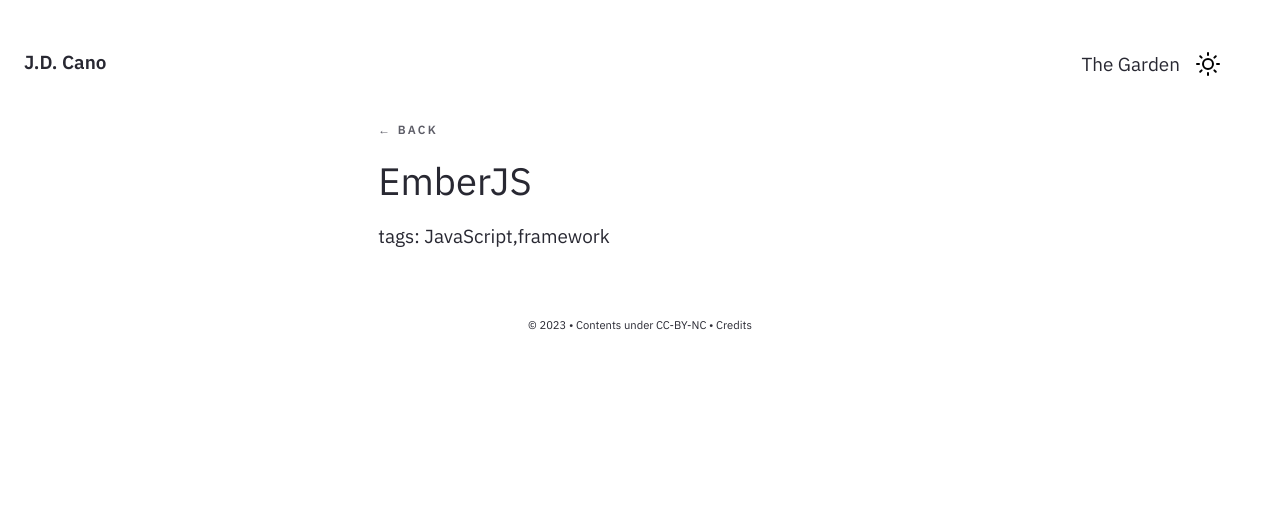
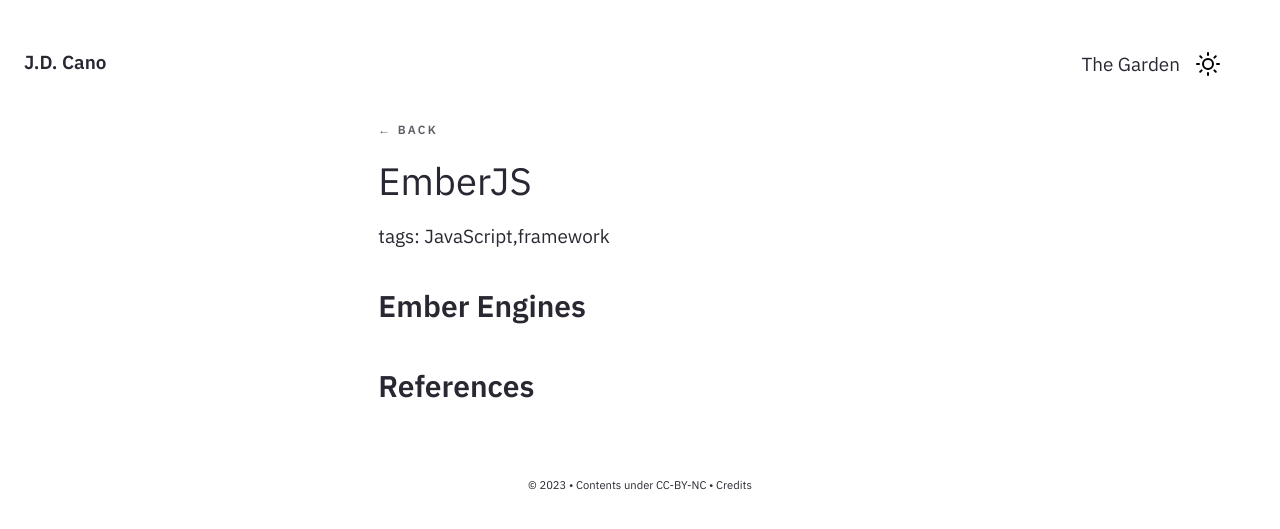
Before and after one commit to Gorzas/gorzas.github.io, a Jekyll site: the page built from _notes/Public/tech/emberjs.md, in a window 1280 px wide. Shown: the top 529 px of the page. Built offline with Jekyll 4.4.1, drawn with Linux system fonts in a browser that asks for light colours.

Commit message:
Update emberjs.md

```diff
--- a/_notes/Public/tech/emberjs.md
+++ b/_notes/Public/tech/emberjs.md
@@ -4,3 +4,9 @@ feed: show
 tags: JavaScript framework
 date : 30-05-2023
 ---
+
+## Ember Engines
+
+
+
+## References
```
